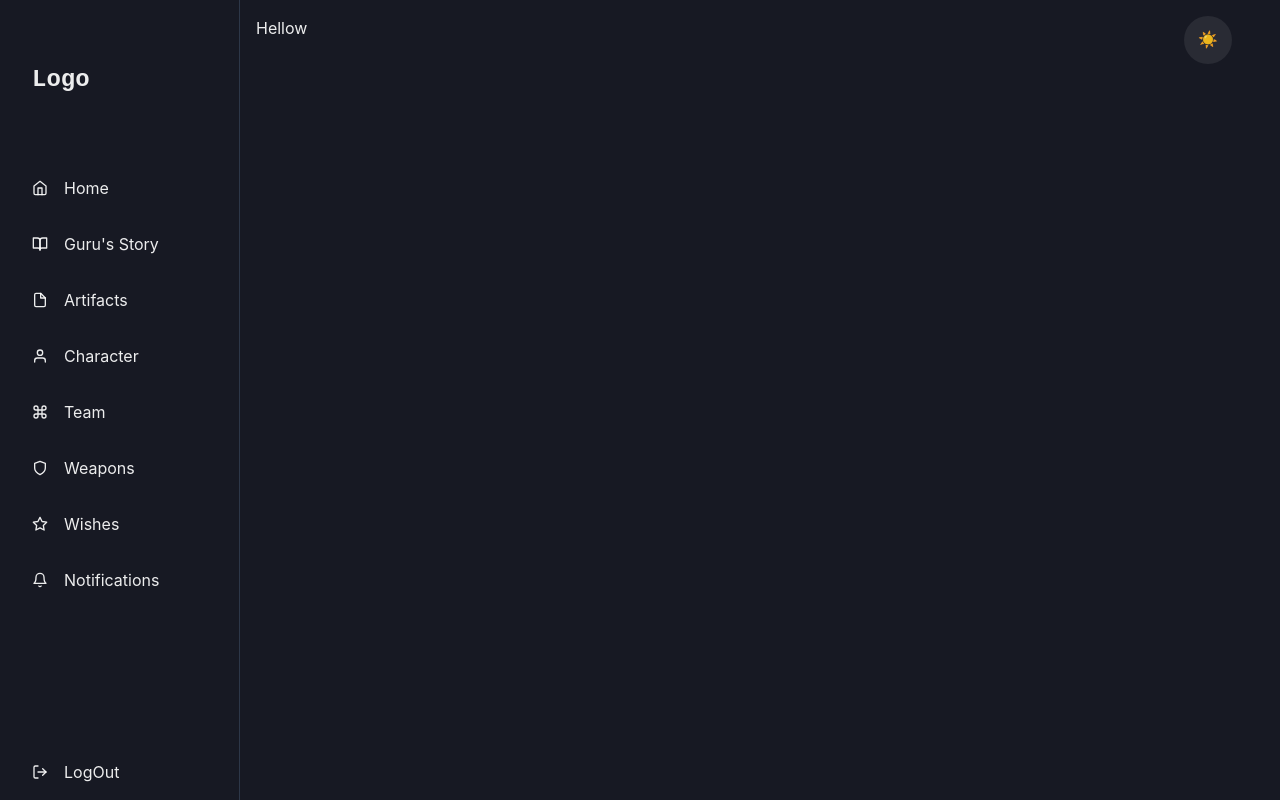
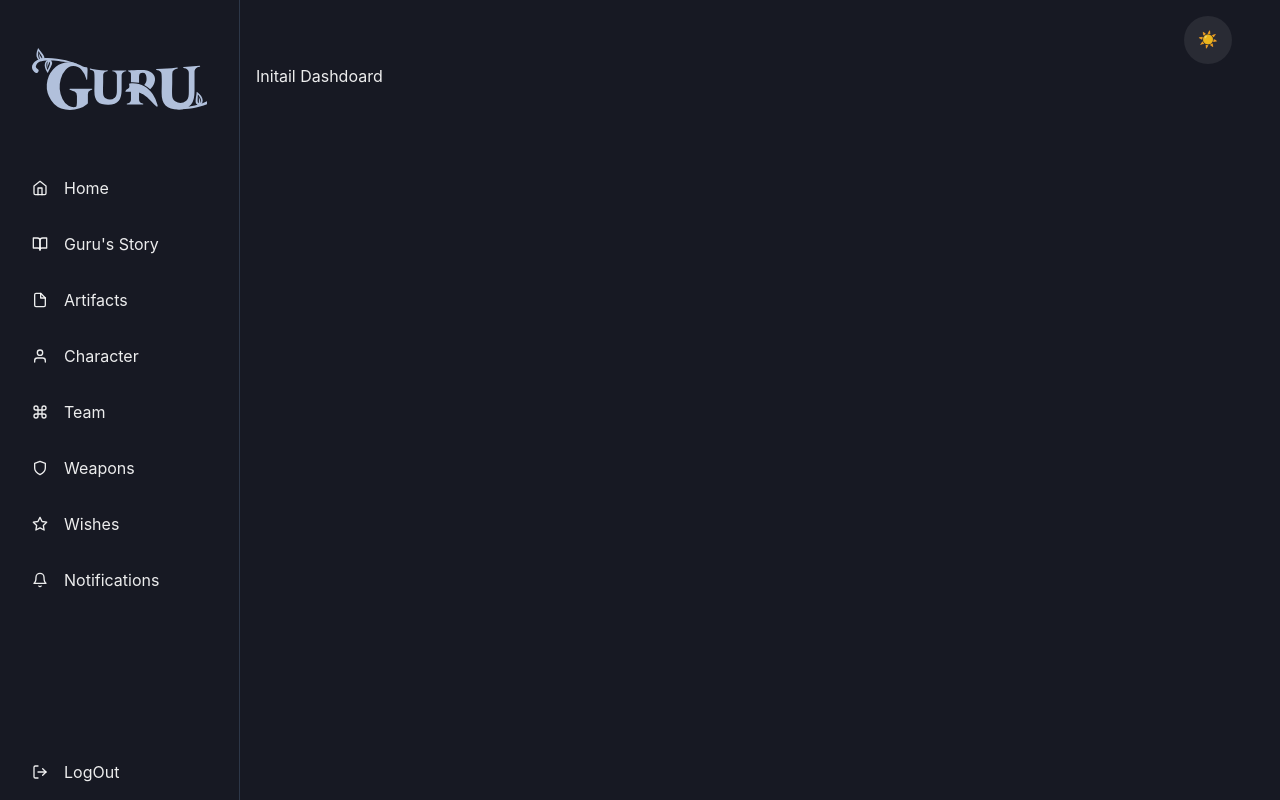
Before and after one commit to lenderson00/guru, a Next.js app: page /dashboard in a window 1280 px wide. Built offline with nearby package versions, Linux system fonts and the light colour scheme.

Commit message:
feat: setup home page on Dashboard

```diff
--- /dev/null
+++ b/src/components/DashboardHeader/index.tsx
@@ -0,0 +1,19 @@
+import { Box, Flex, Text} from "@chakra-ui/layout"
+import { ReactNode } from "react"
+
+type Props = {
+  children: ReactNode
+}
+export const DashboardHeader: React.FC<Props> = ({ children }: Props) => {
+
+  return (
+      <Box>
+        <Flex direction={'row'} h={'3rem'} alignItems={'center'} padding={'1rem'}>
+
+        </Flex>
+        {children}
+      </Box>
+  )
+}
+
+export default DashboardHeader
--- a/src/components/Menu/MobileNav/index.tsx
+++ b/src/components/Menu/MobileNav/index.tsx
@@ -2,7 +2,7 @@ import {
   IconButton,
   Flex,
   useColorModeValue,
-  Text,
+  Box,
   FlexProps,
 } from '@chakra-ui/react';
 
@@ -10,6 +10,7 @@ import {
   FiMenu,
 } from 'react-icons/fi';
 
+import Logo from '@app/components/Logo'
 interface MobileProps extends FlexProps {
   onOpen: () => void;
 }
@@ -31,10 +32,10 @@ export const MobileNav = ({ onOpen, ...rest }: MobileProps) => {
         aria-label="open menu"
         icon={<FiMenu />}
       />
+      <Box p={10}>
+       <Logo />
+      </Box>
 
-      <Text fontSize="2xl" ml="8" fontFamily="monospace" fontWeight="bold">
-        Logo
-      </Text>
     </Flex>
   );
 };
--- a/src/components/Menu/SidebarProps/index.tsx
+++ b/src/components/Menu/SidebarProps/index.tsx
@@ -21,6 +21,7 @@ import {
 
 import { MenuItem } from '@app/domain/models/MenuItem';
 import { NavItem } from '@app/components/Menu/NavItem'
+import Logo from '@app/components/Logo'
 
 interface SidebarProps extends BoxProps {
   onClose: () => void;
@@ -48,9 +49,7 @@ export const SidebarContent = ({ onClose, ...rest }: SidebarProps) => {
       h="full"
       {...rest}>
       <Flex h="40" alignItems="center" mx="8" justifyContent="space-between">
-        <Text fontSize="2xl" fontFamily="monospace" fontWeight="bold">
-          Logo
-        </Text>
+        <Logo />
         <CloseButton display={{ base: 'flex', md: 'none' }} onClick={onClose} />
       </Flex>
       <Flex direction={'column'} h={'80%'} justify={'space-between'}>
--- a/src/pages/dashboard/index.tsx
+++ b/src/pages/dashboard/index.tsx
@@ -1,13 +1,16 @@
 import { Sidebar } from "@app/components/Menu/SideBar"
-
-const Home = () => {
+import {
+  DashboardHeader
+} from '@app/components/DashboardHeader'
+const Dashboard = () => {
 
   return (
       <Sidebar>
-        Hellow
+        <DashboardHeader>
+          Initail Dashdoard
+         </DashboardHeader>
       </Sidebar>
-
   )
 }
 
-export default Home
+export default Dashboard
--- a/src/pages/index.tsx
+++ b/src/pages/index.tsx
@@ -2,7 +2,7 @@ const Home = () => {
 
   return (
     <header>
-     Hellow
+     Home page here
     </header>
   )
 }
```
